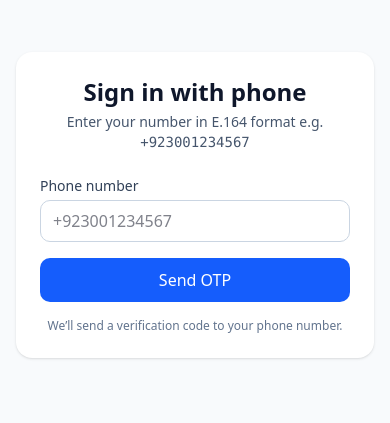
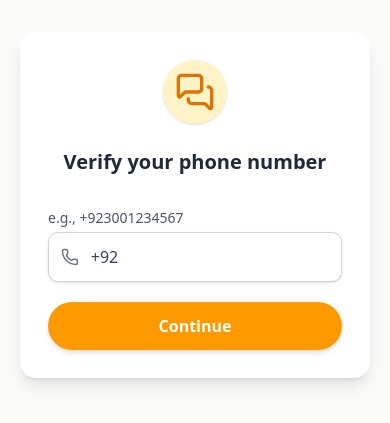
Before and after one commit to HaseebRaza2004/chatapp-web-frontend, a React (Vite) app: page /Login in a window 390 px wide. Shown: the part 217-640 px from the top of the page. Built offline with nearby package versions, Linux system fonts and the light colour scheme.

Commit message:
feat: added phone number input page UI with validation

```diff
--- a/package.json
+++ b/package.json
@@ -20,7 +20,7 @@
     "clsx": "^2.1.1",
     "date-fns": "^4.1.0",
     "firebase": "^12.1.0",
-    "framer-motion": "^12.23.12",
+    "framer-motion": "^12.23.24",
     "libphonenumber-js": "^1.12.12",
     "lucide-react": "^0.539.0",
     "react": "^19.1.1",
--- a/src/App.jsx
+++ b/src/App.jsx
@@ -1,12 +1,12 @@
 import { Routes, Route } from "react-router-dom";
-import PhoneNumber from "./pages/auth/PhoneNumber";
 import LandingPage from "./pages/landingPage";
+import PhoneNumber from "./pages/PhoneNumber";
 
 function App() {
   return (
     <Routes>
       <Route path="/" element={<LandingPage />} />
-      <Route path="/login" element={<PhoneNumber />} />
+      <Route path="/Login" element={<PhoneNumber />} />
     </Routes>
   )
 };
--- a/src/index.css
+++ b/src/index.css
@@ -118,3 +118,21 @@
     @apply bg-background text-foreground;
   }
 }
+
+@keyframes fadeIn {
+  from { opacity: 0; transform: translateY(6px); }
+  to { opacity: 1; transform: translateY(0); }
+}
+
+@keyframes scaleUp {
+  from { transform: scale(0.6); opacity: 0; }
+  to { transform: scale(1); opacity: 1; }
+}
+
+.animate-fadeIn {
+  animation: fadeIn 0.35s ease-out;
+}
+
+.animate-scaleUp {
+  animation: scaleUp 0.4s ease-out;
+}
--- /dev/null
+++ b/src/pages/PhoneNumber.jsx
@@ -0,0 +1,90 @@
+import { useForm } from "react-hook-form";
+import { z } from "zod";
+import { zodResolver } from "@hookform/resolvers/zod";
+import { MessagesSquare, Phone } from "lucide-react";
+import { useNavigate } from "react-router-dom";
+
+const schema = z.object({
+  phone: z
+    .string()
+    .min(10, "Invalid phone number")
+    .regex(/^\+\d{10,15}$/, "e.g. +923001234567"),
+});
+
+export default function PhoneNumber() {
+  const navigate = useNavigate();
+
+  const {
+    register,
+    handleSubmit,
+    formState: { errors },
+    setValue,
+  } = useForm({
+    resolver: zodResolver(schema),
+    defaultValues: { phone: "+92" },
+  });
+
+  const handleInput = (e) => {
+    const val = e.target.value.trim();
+    if (!val.startsWith("+")) setValue("phone", `+${val}`);
+  };
+
+  const onSubmit = ({ phone }) => {
+    navigate(`/verify?phone=${encodeURIComponent(phone)}`);
+  };
+
+  return (
+    <div className="flex flex-col items-center justify-center min-h-screen bg-stone-50 animate-fadeIn px-5">
+      <div className="w-full max-w-sm bg-white rounded-2xl shadow-lg p-7">
+        {/* Logo */}
+        <div className="flex justify-center mb-6 animate-scaleUp">
+          <div className="p-3 bg-amber-100 rounded-full shadow">
+            <MessagesSquare className="w-10 h-10 text-amber-600" />
+          </div>
+        </div>
+
+        <h2 className="text-xl font-semibold text-center text-gray-800">
+          Verify your phone number
+        </h2>
+
+        <form onSubmit={handleSubmit(onSubmit)} className="mt-8 space-y-5">
+          {/* Phone input */}
+
+          <label className="text-sm text-gray-600 mb-1 block">
+            e.g., +923001234567
+          </label>
+
+          <div
+            className={`flex items-center gap-3 w-full rounded-lg border ${
+              errors.phone
+                ? "border-red-500 focus-within:ring-red-500"
+                : "border-stone-300 focus-within:border-amber-500 focus-within:ring-amber-500"
+            } px-3 py-3 bg-white shadow-sm focus-within:ring-2`}
+          >
+            <Phone className="w-5 h-5 text-gray-500" />
+            <input
+              type="tel"
+              className="w-full outline-none text-gray-700"
+              placeholder="+923001234567"
+              {...register("phone")}
+              onInput={handleInput}
+            />
+          </div>
+
+          {errors.phone && (
+            <p className="text-red-500 text-xs">{errors.phone.message}</p>
+          )}
+
+          {/* Continue Button */}
+          <button
+            type="submit"
+            className="w-full bg-amber-500 hover:bg-amber-600 text-white
+            font-semibold py-3 rounded-full shadow-md transition active:scale-95"
+          >
+            Continue
+          </button>
+        </form>
+      </div>
+    </div>
+  );
+}
--- a/src/pages/auth/PhoneNumber.jsx
+++ /dev/null
@@ -1,140 +0,0 @@
-// src/pages/auth/PhoneNumber.jsx
-import { useState, useRef, useEffect } from "react";
-import { useForm } from "react-hook-form";
-import { z } from "zod";
-import { zodResolver } from "@hookform/resolvers/zod";
-import { parsePhoneNumberFromString } from "libphonenumber-js";
-import { auth, RecaptchaVerifier, signInWithPhoneNumber } from "../../lib/firebase";
-import { useNavigate } from "react-router-dom";
-
-const schema = z.object({
-    phone: z
-        .string()
-        .min(10, "Phone is required")
-        .refine((val) => /^\+\d{10,15}$/.test(val), "Use E.164 format e.g. +923001234567"),
-});
-
-export default function PhoneNumber() {
-    const navigate = useNavigate();
-    const [loading, setLoading] = useState(false);
-    const [generalError, setGeneralError] = useState("");
-    const recaptchaDivRef = useRef(null);
-
-    const { register, handleSubmit, formState: { errors }, setValue } = useForm({
-        resolver: zodResolver(schema),
-        defaultValues: { phone: "" },
-    });
-
-    // Optional: auto-prefix "+" if user types only digits
-    function onPhoneInput(e) {
-        const v = e.target.value.trim();
-        if (/^\d+$/.test(v)) setValue("phone", `+${v}`, { shouldValidate: true });
-    }
-
-    // Ensure a single invisible reCAPTCHA instance
-    useEffect(() => {
-        // Clean old verifier on hot reloads/navigations
-        return () => {
-            if (window.recaptchaVerifier) {
-                try { window.recaptchaVerifier.clear(); } catch {console.log('hi');
-                }
-                window.recaptchaVerifier = null;
-            }
-        };
-    }, []);
-
-    async function onSubmit({ phone }) {
-        setGeneralError("");
-        setLoading(true);
-        try {
-            // validate with libphonenumber-js for safety
-            const parsed = parsePhoneNumberFromString(phone);
-            if (!parsed || !parsed.isValid()) {
-                throw new Error("Invalid phone number format.");
-            }
-            const e164 = parsed.number; // already like +92300...
-
-            // Create (or reuse) invisible reCAPTCHA
-            if (!window.recaptchaVerifier) {
-                window.recaptchaVerifier = new RecaptchaVerifier(auth, recaptchaDivRef.current, {
-                    size: "invisible",
-                    callback: () => { },
-                    "expired-callback": () => { },
-                });
-            } else {
-                // if existing instance tied to another container, reattach silently
-                try { window.recaptchaVerifier.render(); } catch {console.log('hi');
-                }
-            }
-
-            const confirmationResult = await signInWithPhoneNumber(auth, e164, window.recaptchaVerifier);
-            // Store globally for next screen (simplest for now)
-            window.confirmationResult = confirmationResult;
-
-            // Navigate to OTP screen with phone in query (optional display)
-            navigate(`/verify?phone=${encodeURIComponent(e164)}`);
-        } catch (err) {
-            console.error(err);
-            setGeneralError(err?.message || "Failed to send OTP. Please try again.");
-            // reset verifier so user can retry
-            try {
-                if (window.recaptchaVerifier) {
-                    window.recaptchaVerifier.clear();
-                    window.recaptchaVerifier = null;
-                }
-            } catch { console.log("hi");
-             }
-        } finally {
-            setLoading(false);
-        }
-    }
-
-    return (
-        <div className="min-h-screen flex items-center justify-center bg-slate-50 px-4">
-            <div className="w-full max-w-md bg-white rounded-2xl shadow p-6">
-                <h1 className="text-2xl font-bold text-slate-900 text-center">Sign in with phone</h1>
-                <p className="text-sm text-slate-600 text-center mt-1">Enter your number in E.164 format e.g. <span className="font-mono">+923001234567</span></p>
-
-                <form onSubmit={handleSubmit(onSubmit)} className="mt-6 space-y-4">
-                    <div>
-                        <label className="block text-sm font-medium text-slate-700">Phone number</label>
-                        <input
-                            type="tel"
-                            placeholder="+923001234567"
-                            className="mt-1 w-full rounded-lg border border-slate-300 px-3 py-2 focus:outline-none focus:ring-2 focus:ring-blue-500"
-                            {...register("phone")}
-                            onInput={onPhoneInput}
-                            inputMode="tel"
-                            autoComplete="tel"
-                        />
-                        {errors.phone && (
-                            <p className="mt-1 text-sm text-red-600">{errors.phone.message}</p>
-                        )}
-                    </div>
-
-                    {generalError && (
-                        <div className="rounded-md bg-red-50 border border-red-200 p-2 text-sm text-red-700">
-                            {generalError}
-                        </div>
-                    )}
-
-                    <button
-                        type="submit"
-                        disabled={loading}
-                        className="w-full rounded-lg bg-blue-600 text-white py-2.5 font-medium hover:bg-blue-700 disabled:opacity-60"
-                    >
-                        {loading ? "Sending OTP..." : "Send OTP"}
-                    </button>
-
-                    {/* Helper text */}
-                    <p className="text-xs text-slate-500 text-center">
-                        We’ll send a verification code to your phone number.
-                    </p>
-                </form>
-
-                {/* Invisible reCAPTCHA anchor */}
-                <div ref={recaptchaDivRef} id="recaptcha-container" />
-            </div>
-        </div>
-    );
-};
--- a/src/pages/landingPage.jsx
+++ b/src/pages/landingPage.jsx
@@ -9,7 +9,7 @@
       {/* Card */}
       <div className="p-8 text-center max-w-sm w-full">
         {/* Logo */}
-        <div className="flex justify-center mb-4">
+        <div className="flex justify-center mb-5 animate-scaleUp">
           <div className="p-3 bg-amber-100 rounded-full shadow-sm">
             <MessagesSquare className="w-10 h-10 text-amber-600" />
           </div>
@@ -22,7 +22,7 @@
 
         {/* Button */}
         <button
-          onClick={() => navigate("/login")}
+          onClick={() => navigate("/Login")}
           className="mt-6 w-full bg-amber-500 hover:bg-amber-600 text-white font-medium py-3 rounded-full shadow-md transition duration-200 hover:cursor-pointer"
         >
           Get Started
```
Also changed, not shown: 1 other file (tests, documents, lock files or other folders).
